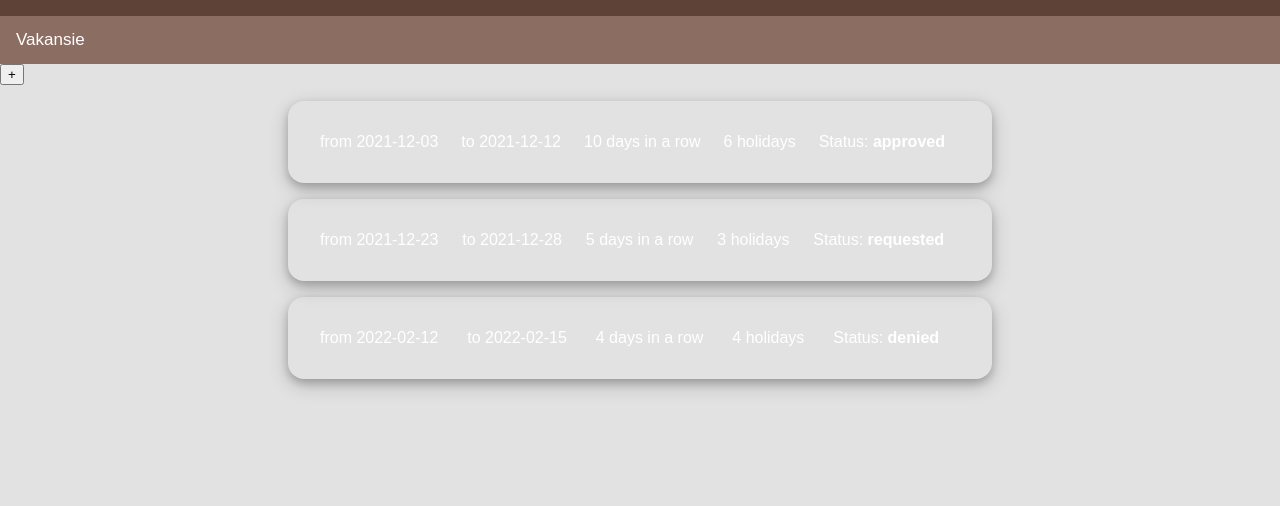
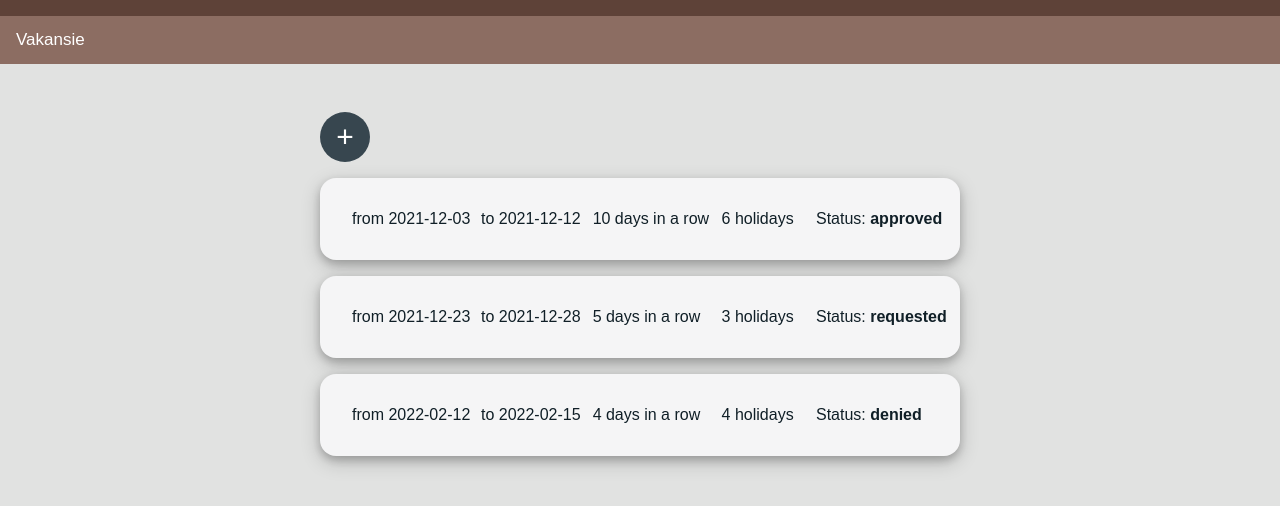
Before and after one commit to mab9/calendario, a plain HTML site: page js-client/index.html in a window 1280 px wide. Drawn offline with Linux system fonts and the light colour scheme; no server answers.

Commit message:
CSS Styling js-client

```diff
--- a/js-client/src/event/event.js
+++ b/js-client/src/event/event.js
@@ -34,8 +34,8 @@ const EventView = (rootElement, eventController) => {
             </NAV>
 
             <DIV id="content-section"></DIV>
-                    <div>
-                        <button id="create">+</button>
+                    <div class="cards-section">
+                        <button class="plus-btn" id="create">+</button>
                         <div id="event-1" class="card">
                             <div>from 2021-12-03</div>
                             <div>to 2021-12-12</div>
--- a/js-client/style.css
+++ b/js-client/style.css
@@ -3,7 +3,7 @@
 
 
 :root {
-    /* Colors wood / natural colors https://material.io/resources/color/#!/?view.left=1&view.right=0&primary.color=8D6E63 */
+    /* Colors wood / natural colors https://material.io/resources/color/#!/?view.left=0&view.right=0&primary.color=8D6E63&secondary.color=37464f&primary.text.color=ffffff&secondary.text.color=ffffff */
 
     --color-primary-font: #ffffff;
     --color-primary-font-light: #000000;
@@ -12,9 +12,9 @@
     --color-primary-background-light: #be9c91;
     --color-primary-background-dark: #5e4238;
 
-    --color-secondary-font: #000000;
-    --color-secondary-font-light: #000000;
-    --color-secondary-font-dark: #000000;
+    --color-secondary-font: #ffffff;
+    --color-secondary-font-light: #ffffff;
+    --color-secondary-font-dark: #ffffff;
     --color-secondary-background: #37464f;
     --color-secondary-background-light: #62717b;
     --color-secondary-background-dark: #101f27;
@@ -37,12 +37,15 @@ html {
 
 body {
     background-color: var(--color-background);
-    /*min-height:       calc(100% - var(--main-nav-height));*/
     width: 100%;
     padding: 0;
     margin: 0;
 }
 
+.cards-section {
+    margin: 3em auto 1em auto;
+    max-width: 40em;
+}
 
 .card {
     transition: all ease-in-out .5s;
@@ -52,10 +55,12 @@ body {
     box-shadow: 0 4px 8px 0 rgba(0, 0, 0, 0.2),
                 0 6px 20px 0 rgba(0, 0, 0, 0.19);
     border-radius: 1em;
+    background-color: var(--color-background-light);
+    color: var(--color-secondary-background-dark);
 
     display: grid;
     grid-column-gap: 0.5em;
-    grid-template-columns: auto auto auto auto auto;
+    grid-template-columns: 21% 18% 21% 15% 25%; /* or use auto */
 }
 
 /* TOP NAV */
@@ -71,11 +76,33 @@ body {
 
 .topnav a {
     float: left;
-  color:VAR(--color-primary-font);
+    color: VAR(--color-primary-font);
     text-align: center;
     padding: 14px 16px;
     text-decoration: none;
     font-size: 17px;
+}
+
+.plus-btn {
+    background-color: var(--color-secondary-background);
+    color: var(--color-secondary-font);
+
+    width: 50px;
+    height: 50px;
+    font-size: 30px;
+
+    border-radius: 50%;
+    border: none;
+    text-align: center;
+    text-decoration: none;
+    display: inline-block;
+
+    outline: none;
+    cursor: pointer;
+}
+
+.plus-btn:hover {
+    background-color: var(--color-secondary-background-dark);
 }
 
 /* Content */
```
Lines whose indentation alone changed are shown as unchanged.
